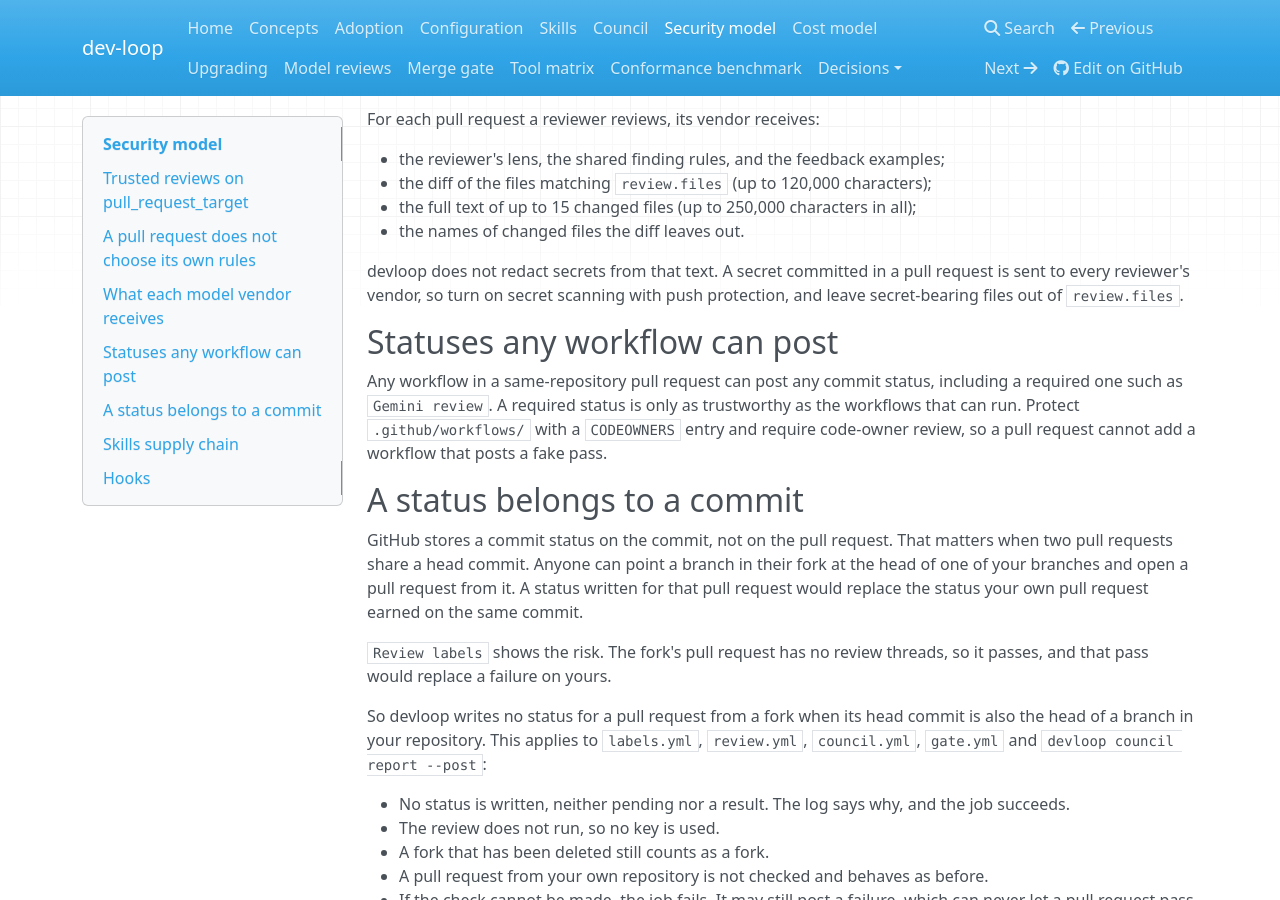
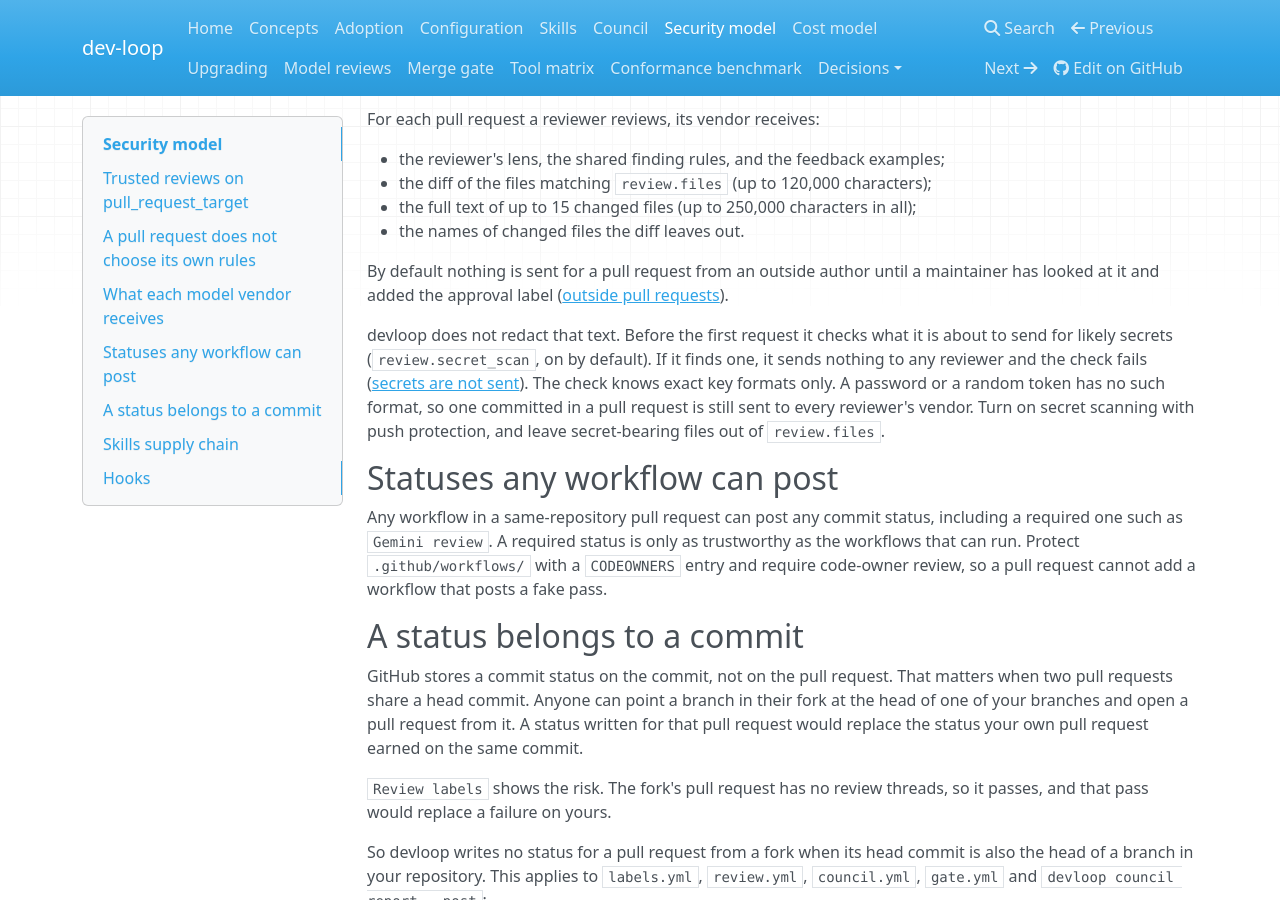
Before and after one commit to Jon-275/dev-loop, an MkDocs documentation site: the page built from docs/security.md, in a window 1280 px wide and 900 px high, scrolled down 991 px. Built offline with MkDocs 1.6.1, drawn with Linux system fonts in a browser that asks for light colours; nearby versions of some CDN libraries.

Commit message:
docs: list every shared workflow and command, correct the secrets statement; a test keeps the lists true

```diff
--- a/docs/security.md
+++ b/docs/security.md
@@ -53,9 +53,17 @@ For each pull request a reviewer reviews, its vendor receives:
 - the full text of up to 15 changed files (up to 250,000 characters in all);
 - the names of changed files the diff leaves out.
 
-devloop does not redact secrets from that text. A secret committed in a pull request is
-sent to every reviewer's vendor, so turn on secret scanning with push protection, and
-leave secret-bearing files out of `review.files`.
+By default nothing is sent for a pull request from an outside author until a maintainer
+has looked at it and added the approval label
+([outside pull requests](review.md#outside-pull-requests)).
+
+devloop does not redact that text. Before the first request it checks what it is about
+to send for likely secrets (`review.secret_scan`, on by default). If it finds one, it
+sends nothing to any reviewer and the check fails
+([secrets are not sent](review.md#secrets-are-not-sent)). The check knows exact key
+formats only. A password or a random token has no such format, so one committed in a
+pull request is still sent to every reviewer's vendor. Turn on secret scanning with push
+protection, and leave secret-bearing files out of `review.files`.
 
 ## Statuses any workflow can post
 
```
Also changed, not shown: README.md (+20 -6 lines), changes/docs-catch-up.fixed.md (added, +1 -0 lines), docs/adoption.md (+5 -2 lines), docs/concepts.md (+4 -1 lines), docs/review.md (+2 -1 lines), docs/upgrading.md (+2 -1 lines), 1 other file.
